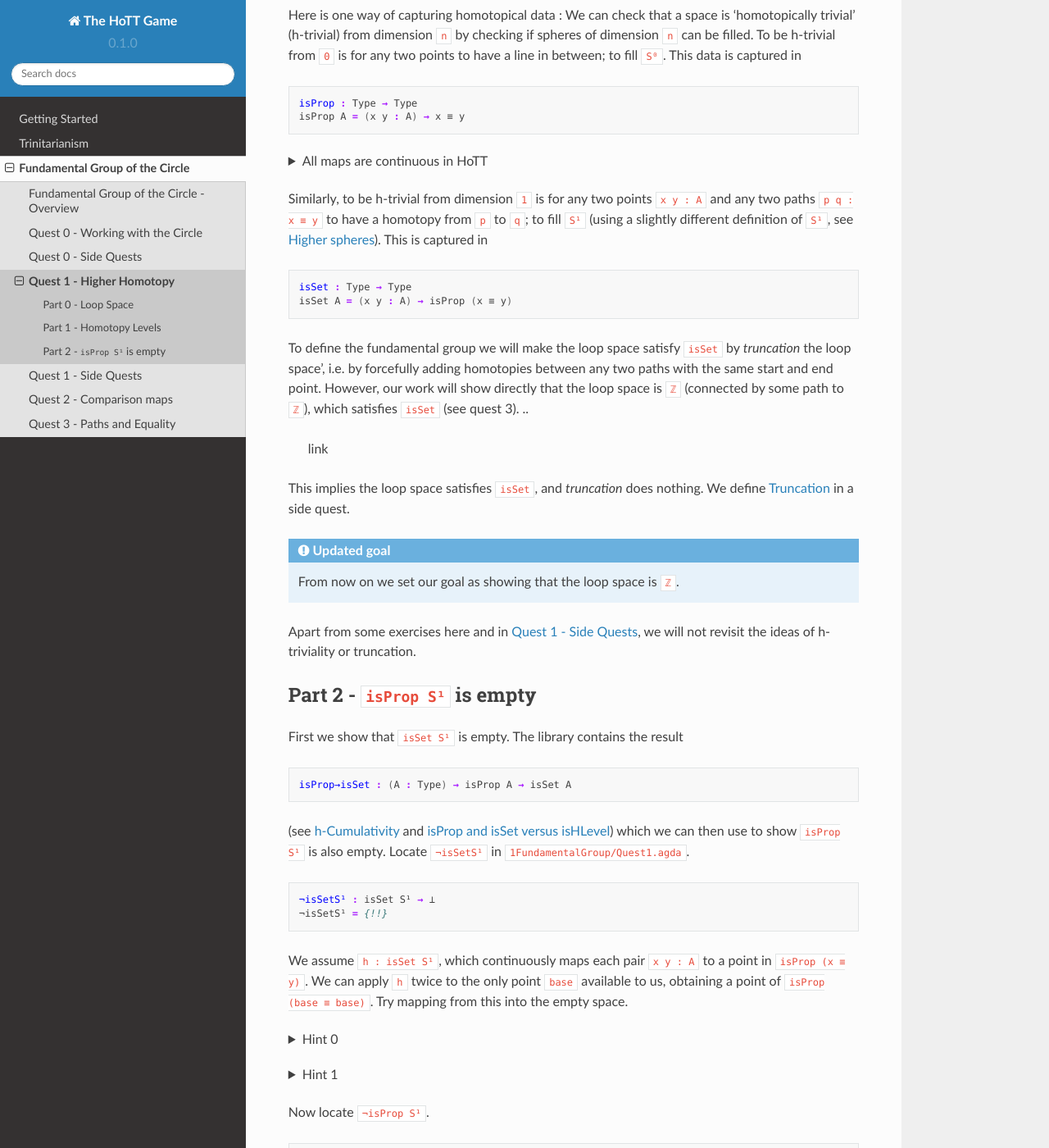
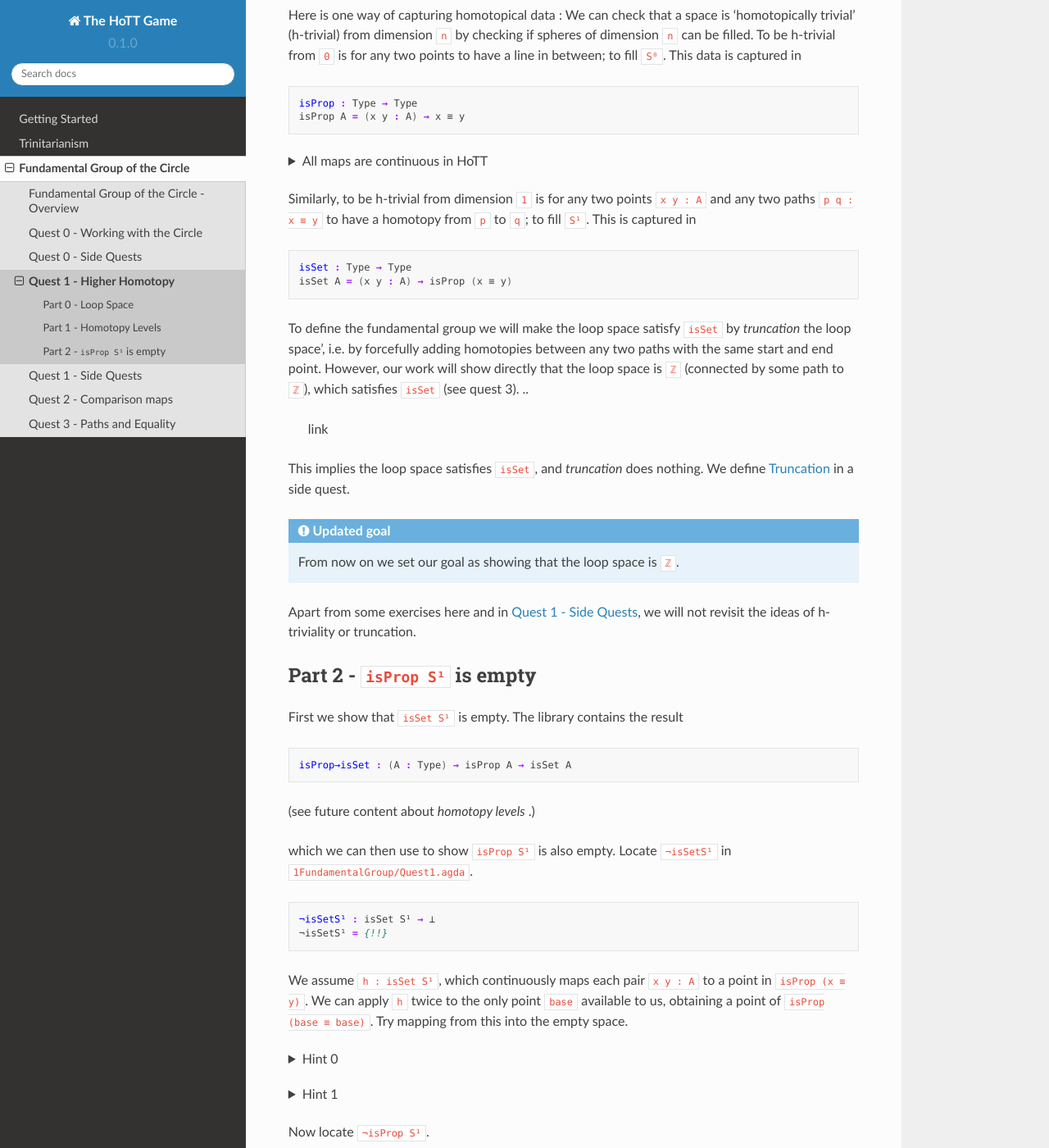
Before and after one commit to thehottgame/theHoTTGameGuide, a Sphinx documentation site: the page built from docs/source/1-fundamental-group/quest-1.rst, in a window 1280 px wide and 1400 px high, scrolled down 2589 px. Shown: the whole window at 82% size. Built offline with Sphinx 7.4.7 and the Read the Docs theme 2.0.0, drawn with Linux system fonts in a browser that asks for light colours.

Commit message:
Replaced links to future content on hLevels

```diff
--- a/docs/source/1-fundamental-group/quest-1.rst
+++ b/docs/source/1-fundamental-group/quest-1.rst
@@ -191,8 +191,7 @@ We will show that ``isProp S¹`` is *empty* despite ``S¹`` being path connected
 
 Similarly, to be h-trivial from dimension ``1`` is for any two points ``x y : A``
 and any two paths ``p q : x ≡ y`` to have a homotopy from ``p`` to ``q``;
-to fill ``S¹`` (using a slightly different definition of ``S¹``,
-see :ref:`higherSpheres`).
+to fill ``S¹``.
 This is captured in
 
 .. code:: agda
@@ -231,7 +230,10 @@ The library contains the result
 
    isProp→isSet : (A : Type) → isProp A → isSet A
 
-(see :ref:`hCumulativity` and :ref:`isPropAndIsSetVersesIsHLevel`)
+(see future content about *homotopy levels* .)
+
+.. TODO insert link to content on homotopy levels
+
 which we can then use to show ``isProp S¹`` is also empty.
 Locate ``¬isSetS¹`` in ``1FundamentalGroup/Quest1.agda``.
 
```
